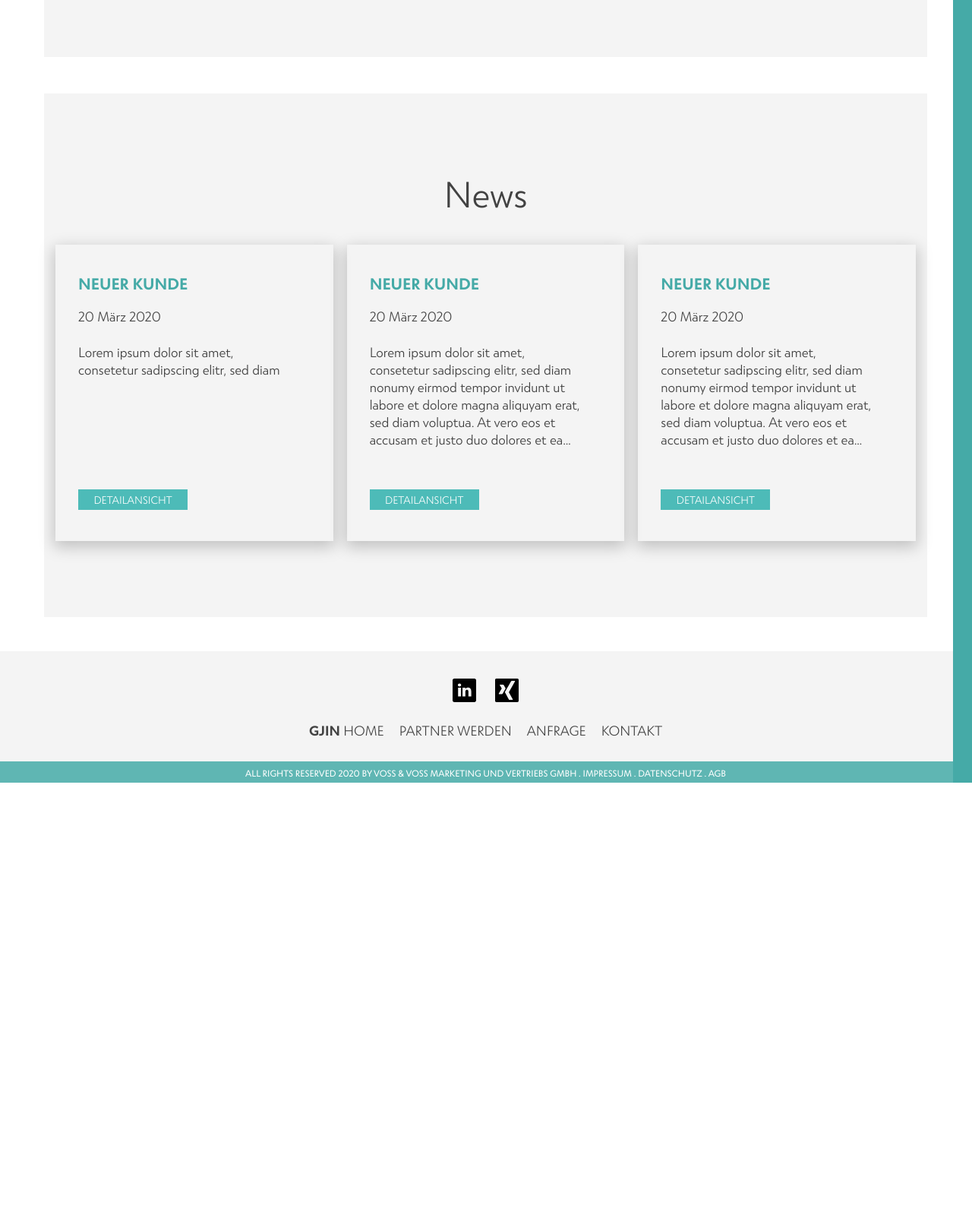
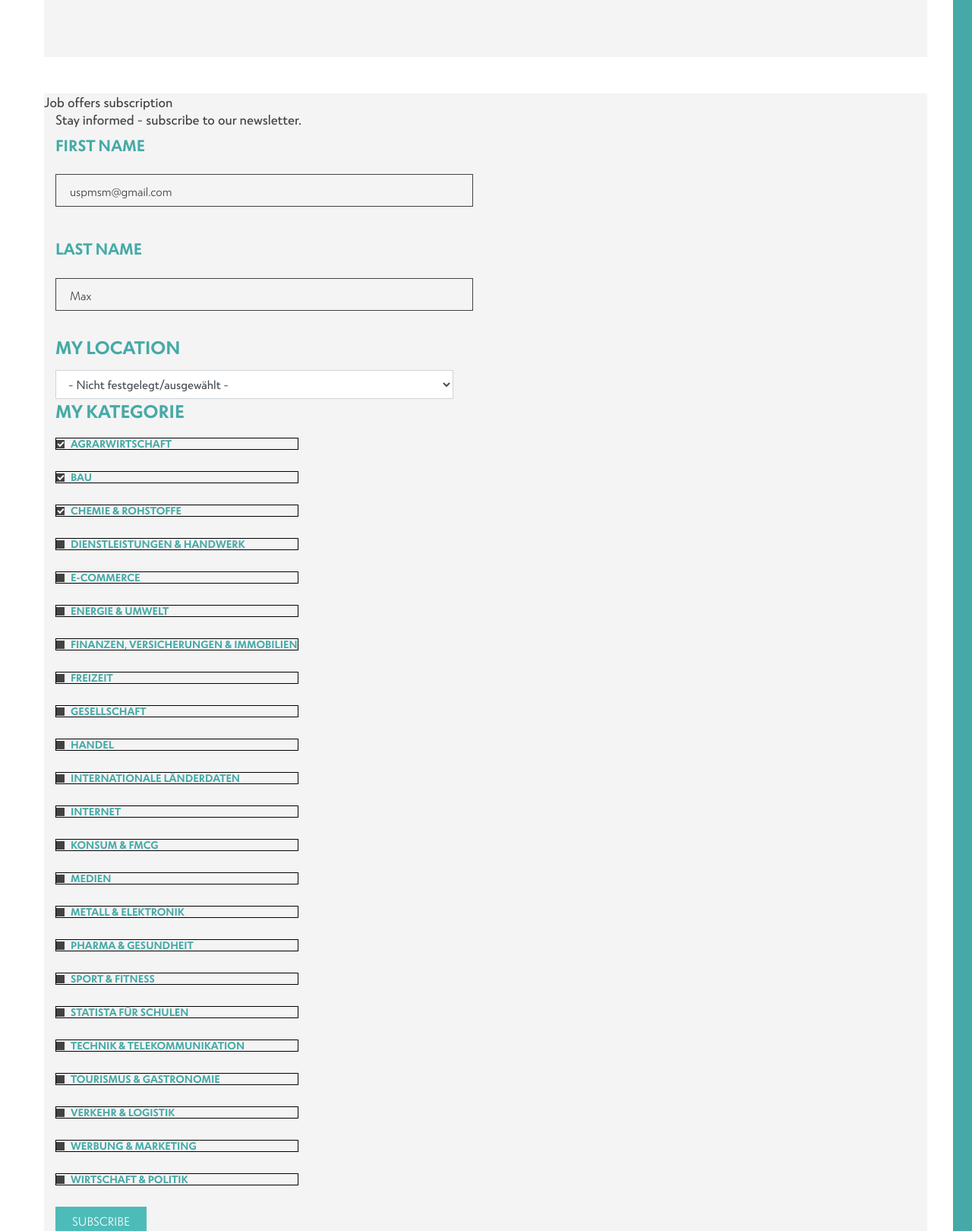
Before and after one commit to MaximSavhenko/GJIN, a website: page src/personal_account.html in a window 1280 px wide. Shown: the part 1180-2800 px from the top of the page at 76% size. Before the commit the page ends 2210 px from the top, so only its background shows below. Drawn offline with nearby package versions, Linux system fonts and the light colour scheme; files that its build step writes are made by us from their sources.

Commit message:
add fix subs

```diff
--- /dev/null
+++ b/src/assets/scss/block/subscription.scss
@@ -0,0 +1,28 @@
+#block-simplenewssubscription {
+
+    .input-group--text {
+        align-items: flex-start;
+    }
+
+    .form-item-field-my-location {
+        width: 100%;
+        max-width: 524px;
+    }
+
+    .form-wrapper {
+        .input-group__hints {
+            margin-bottom: 20px;
+        }
+    }
+
+    .input-group__checkbox {
+        border: 1px solid #000;
+
+        input [type=checkbox] {
+            &:disabled {
+                background-color: #eeee;
+            }
+        }
+
+    }
+}
--- a/src/assets/scss/style.scss
+++ b/src/assets/scss/style.scss
@@ -573,3 +573,4 @@ img {
 @import "block/kontaktiere.scss";
 @import "block/personal-form.scss";
 @import "block/cms-block.scss";
+@import "block/subscription.scss"
--- /dev/null
+++ b/src/partials/subscriptions.html
@@ -0,0 +1,382 @@
+<div class="simplenews-subscriptions-block-job-offer simplenews-subscriber-form block block-simplenews block-simplenews-subscription-block "
+    data-drupal-selector="simplenews-subscriptions-block-job-offer" id="block-simplenewssubscription">
+
+    <h2>Job offers subscription</h2>
+
+    <form action="/user/54/edit" method="post" id="simplenews-subscriptions-block-job-offer" accept-charset="UTF-8"
+        class="input-group input-group--text"
+        data-drupal-form-fields="edit-field-first-name-0-value,edit-field-last-name-0-value,edit-field-my-location,edit-field-my-kategorie-23,edit-field-my-kategorie-24,edit-field-my-kategorie-25,edit-field-my-kategorie-26,edit-field-my-kategorie-27,edit-field-my-kategorie-28,edit-field-my-kategorie-29,edit-field-my-kategorie-30,edit-field-my-kategorie-31,edit-field-my-kategorie-32,edit-field-my-kategorie-33,edit-field-my-kategorie-34,edit-field-my-kategorie-35,edit-field-my-kategorie-36,edit-field-my-kategorie-37,edit-field-my-kategorie-38,edit-field-my-kategorie-39,edit-field-my-kategorie-40,edit-field-my-kategorie-41,edit-field-my-kategorie-42,edit-field-my-kategorie-43,edit-field-my-kategorie-44,edit-field-my-kategorie-45,edit-submit--2">
+
+        <div id="edit-message"
+            class="js-form-item form-item js-form-type-item form-type-item js-form-item-message form-item-message form-no-label">
+            Stay informed - subscribe to our newsletter.
+        </div>
+
+        <input autocomplete="off" data-drupal-selector="form-k6l2r8xc0-knhd4zw47sxogrgpva1uttg0ufi5r1-hy" type="hidden"
+            name="form_build_id" value="form-K6l2r8Xc0-knHd4ZW47Sxogrgpva1uttG0UFI5R1_hY" class="form-control">
+
+
+        <input data-drupal-selector="edit-simplenews-subscriptions-block-job-offer-form-token" type="hidden"
+            name="form_token" value="aQ8el5FPZVgvwMq4IdNOgluasyJbgB2H2ncNDcnAHHw" class="form-control">
+
+
+        <input data-drupal-selector="edit-simplenews-subscriptions-block-job-offer" type="hidden" name="form_id"
+            value="simplenews_subscriptions_block_job-offer" class="form-control">
+
+        <div
+            class="js-form-item form-item js-form-type-textfield form-type-textfield js-form-item-field-first-name-0-value form-item-field-first-name-0-value">
+            <label for="edit-field-first-name-0-value" class="input-group__hints input-group__hints--otherProp">First
+                name</label>
+
+            <input class="js-text-full text-full form-text form-control"
+                data-drupal-selector="edit-field-first-name-0-value" type="text" id="edit-field-first-name-0-value"
+                name="field_first_name[0][value]" value="uspmsm@gmail.com" size="60" maxlength="50" placeholder="">
+
+
+        </div>
+
+
+        <div
+            class="js-form-item form-item js-form-type-textfield form-type-textfield js-form-item-field-last-name-0-value form-item-field-last-name-0-value">
+            <label for="edit-field-last-name-0-value" class="input-group__hints input-group__hints--otherProp">Last
+                name</label>
+
+            <input class="js-text-full text-full form-text form-control"
+                data-drupal-selector="edit-field-last-name-0-value" type="text" id="edit-field-last-name-0-value"
+                name="field_last_name[0][value]" value="Max" size="60" maxlength="50" placeholder="">
+
+
+        </div>
+
+
+        <div
+            class="js-form-item form-item js-form-type-select form-type-select js-form-item-field-my-location form-item-field-my-location">
+            <label for="edit-field-my-location" class="input-group__hints">My location</label>
+            <select data-drupal-selector="edit-field-my-location" id="edit-field-my-location" name="field_my_location"
+                class="form-select form-control jcf-hidden">
+                <option value="_none">- Nicht festgelegt/ausgewählt -</option>
+                <option value="6">Baden-Württemberg</option>
+                <option value="7">Bayern</option>
+                <option value="1">-München</option>
+                <option value="8">Berlin</option>
+                <option value="22">-Berlin</option>
+                <option value="9">Brandenburg</option>
+                <option value="10">Bremen</option>
+                <option value="11">Hamburg</option>
+                <option value="4">-Hamburg</option>
+                <option value="12">Hessen</option>
+                <option value="13">Mecklenburg-Vorpommern</option>
+                <option value="14">Niedersachsen</option>
+                <option value="15">Nordrhein-Westfalen</option>
+                <option value="2">-Köln</option>
+                <option value="16">Rheinland-Pfalz</option>
+                <option value="17">Saarland</option>
+                <option value="18">Sachsen</option>
+                <option value="3">-Dresden</option>
+                <option value="19">Sachsen-Anhalt</option>
+                <option value="20">Schleswig-Holstein</option>
+                <option value="21">Thüringen</option>
+            </select>
+        </div>
+
+        <div data-drupal-selector="edit-field-my-kategorie" id="edit-field-my-kategorie--wrapper"
+            class="fieldgroup form-composite js-form-item js-form-wrapper form-wrapper">
+            <label class="input-group__hints">
+                My Kategorie
+            </label>
+            <div id="edit-field-my-kategorie" class="form-checkboxes">
+                <div
+                    class="js-form-item form-item js-form-type-checkbox form-type-checkbox js-form-item-field-my-kategorie-23 form-item-field-my-kategorie-23 input-group__checkbox">
+                    <div class="input-group__clarification">
+
+                        <input data-drupal-selector="edit-field-my-kategorie-23" type="checkbox"
+                            id="edit-field-my-kategorie-23" name="field_my_kategorie[23]" value="23" checked="checked"
+                            class="form-checkbox form-control" disabled>
+
+
+                        <label for="edit-field-my-kategorie-23" class="option checkbox">Agrarwirtschaft</label>
+                    </div>
+                </div>
+                <div
+                    class="js-form-item form-item js-form-type-checkbox form-type-checkbox js-form-item-field-my-kategorie-24 form-item-field-my-kategorie-24 input-group__checkbox">
+                    <div class="input-group__clarification">
+
+                        <input data-drupal-selector="edit-field-my-kategorie-24" type="checkbox"
+                            id="edit-field-my-kategorie-24" name="field_my_kategorie[24]" value="24" checked="checked"
+                            class="form-checkbox form-control">
+
+
+                        <label for="edit-field-my-kategorie-24" class="option checkbox">Bau</label>
+                    </div>
+                </div>
+                <div
+                    class="js-form-item form-item js-form-type-checkbox form-type-checkbox js-form-item-field-my-kategorie-25 form-item-field-my-kategorie-25 input-group__checkbox">
+                    <div class="input-group__clarification">
+
+                        <input data-drupal-selector="edit-field-my-kategorie-25" type="checkbox"
+                            id="edit-field-my-kategorie-25" name="field_my_kategorie[25]" value="25" checked="checked"
+                            class="form-checkbox form-control">
+
+
+                        <label for="edit-field-my-kategorie-25" class="option checkbox">Chemie &amp; Rohstoffe</label>
+                    </div>
+                </div>
+                <div
+                    class="js-form-item form-item js-form-type-checkbox form-type-checkbox js-form-item-field-my-kategorie-26 form-item-field-my-kategorie-26 input-group__checkbox">
+                    <div class="input-group__clarification">
+
+                        <input data-drupal-selector="edit-field-my-kategorie-26" type="checkbox"
+                            id="edit-field-my-kategorie-26" name="field_my_kategorie[26]" value="26"
+                            class="form-checkbox form-control">
+
+
+                        <label for="edit-field-my-kategorie-26" class="option checkbox">Dienstleistungen &amp;
+                            Handwerk</label>
+                    </div>
+                </div>
+                <div
+                    class="js-form-item form-item js-form-type-checkbox form-type-checkbox js-form-item-field-my-kategorie-27 form-item-field-my-kategorie-27 input-group__checkbox">
+                    <div class="input-group__clarification">
+
+                        <input data-drupal-selector="edit-field-my-kategorie-27" type="checkbox"
+                            id="edit-field-my-kategorie-27" name="field_my_kategorie[27]" value="27"
+                            class="form-checkbox form-control">
+
+
+                        <label for="edit-field-my-kategorie-27" class="option checkbox">E-Commerce</label>
+                    </div>
+                </div>
+                <div
+                    class="js-form-item form-item js-form-type-checkbox form-type-checkbox js-form-item-field-my-kategorie-28 form-item-field-my-kategorie-28 input-group__checkbox">
+                    <div class="input-group__clarification">
+
+                        <input data-drupal-selector="edit-field-my-kategorie-28" type="checkbox"
+                            id="edit-field-my-kategorie-28" name="field_my_kategorie[28]" value="28"
+                            class="form-checkbox form-control">
+
+
+                        <label for="edit-field-my-kategorie-28" class="option checkbox">Energie &amp; Umwelt</label>
+                    </div>
+                </div>
+                <div
+                    class="js-form-item form-item js-form-type-checkbox form-type-checkbox js-form-item-field-my-kategorie-29 form-item-field-my-kategorie-29 input-group__checkbox">
+                    <div class="input-group__clarification">
+
+                        <input data-drupal-selector="edit-field-my-kategorie-29" type="checkbox"
+                            id="edit-field-my-kategorie-29" name="field_my_kategorie[29]" value="29"
+                            class="form-checkbox form-control">
+
+
+                        <label for="edit-field-my-kategorie-29" class="option checkbox">Finanzen, Versicherungen &amp;
+                            Immobilien</label>
+                    </div>
+                </div>
+                <div
+                    class="js-form-item form-item js-form-type-checkbox form-type-checkbox js-form-item-field-my-kategorie-30 form-item-field-my-kategorie-30 input-group__checkbox">
+                    <div class="input-group__clarification">
+
+                        <input data-drupal-selector="edit-field-my-kategorie-30" type="checkbox"
+                            id="edit-field-my-kategorie-30" name="field_my_kategorie[30]" value="30"
+                            class="form-checkbox form-control">
+
+
+                        <label for="edit-field-my-kategorie-30" class="option checkbox">Freizeit</label>
+                    </div>
+                </div>
+                <div
+                    class="js-form-item form-item js-form-type-checkbox form-type-checkbox js-form-item-field-my-kategorie-31 form-item-field-my-kategorie-31 input-group__checkbox">
+                    <div class="input-group__clarification">
+
+                        <input data-drupal-selector="edit-field-my-kategorie-31" type="checkbox"
+                            id="edit-field-my-kategorie-31" name="field_my_kategorie[31]" value="31"
+                            class="form-checkbox form-control">
+
+
+                        <label for="edit-field-my-kategorie-31" class="option checkbox">Gesellschaft</label>
+                    </div>
+                </div>
+                <div
+                    class="js-form-item form-item js-form-type-checkbox form-type-checkbox js-form-item-field-my-kategorie-32 form-item-field-my-kategorie-32 input-group__checkbox">
+                    <div class="input-group__clarification">
+
+                        <input data-drupal-selector="edit-field-my-kategorie-32" type="checkbox"
+                            id="edit-field-my-kategorie-32" name="field_my_kategorie[32]" value="32"
+                            class="form-checkbox form-control">
+
+
+                        <label for="edit-field-my-kategorie-32" class="option checkbox">Handel</label>
+                    </div>
+                </div>
+                <div
+                    class="js-form-item form-item js-form-type-checkbox form-type-checkbox js-form-item-field-my-kategorie-33 form-item-field-my-kategorie-33 input-group__checkbox">
+                    <div class="input-group__clarification">
+
+                        <input data-drupal-selector="edit-field-my-kategorie-33" type="checkbox"
+                            id="edit-field-my-kategorie-33" name="field_my_kategorie[33]" value="33"
+                            class="form-checkbox form-control">
+
+
+                        <label for="edit-field-my-kategorie-33" class="option checkbox">Internationale
+                            Länderdaten</label>
+                    </div>
+                </div>
+                <div
+                    class="js-form-item form-item js-form-type-checkbox form-type-checkbox js-form-item-field-my-kategorie-34 form-item-field-my-kategorie-34 input-group__checkbox">
+                    <div class="input-group__clarification">
+
+                        <input data-drupal-selector="edit-field-my-kategorie-34" type="checkbox"
+                            id="edit-field-my-kategorie-34" name="field_my_kategorie[34]" value="34"
+                            class="form-checkbox form-control">
+
+
+                        <label for="edit-field-my-kategorie-34" class="option checkbox">Internet</label>
+                    </div>
+                </div>
+                <div
+                    class="js-form-item form-item js-form-type-checkbox form-type-checkbox js-form-item-field-my-kategorie-35 form-item-field-my-kategorie-35 input-group__checkbox">
+                    <div class="input-group__clarification">
+
+                        <input data-drupal-selector="edit-field-my-kategorie-35" type="checkbox"
+                            id="edit-field-my-kategorie-35" name="field_my_kategorie[35]" value="35"
+                            class="form-checkbox form-control">
+
+
+                        <label for="edit-field-my-kategorie-35" class="option checkbox">Konsum &amp; FMCG</label>
+                    </div>
+                </div>
+                <div
+                    class="js-form-item form-item js-form-type-checkbox form-type-checkbox js-form-item-field-my-kategorie-36 form-item-field-my-kategorie-36 input-group__checkbox">
+                    <div class="input-group__clarification">
+
+                        <input data-drupal-selector="edit-field-my-kategorie-36" type="checkbox"
+                            id="edit-field-my-kategorie-36" name="field_my_kategorie[36]" value="36"
+                            class="form-checkbox form-control">
+
+
+                        <label for="edit-field-my-kategorie-36" class="option checkbox">Medien</label>
+                    </div>
+                </div>
+                <div
+                    class="js-form-item form-item js-form-type-checkbox form-type-checkbox js-form-item-field-my-kategorie-37 form-item-field-my-kategorie-37 input-group__checkbox">
+                    <div class="input-group__clarification">
+
+                        <input data-drupal-selector="edit-field-my-kategorie-37" type="checkbox"
+                            id="edit-field-my-kategorie-37" name="field_my_kategorie[37]" value="37"
+                            class="form-checkbox form-control">
+
+
+                        <label for="edit-field-my-kategorie-37" class="option checkbox">Metall &amp; Elektronik</label>
+                    </div>
+                </div>
+                <div
+                    class="js-form-item form-item js-form-type-checkbox form-type-checkbox js-form-item-field-my-kategorie-38 form-item-field-my-kategorie-38 input-group__checkbox">
+                    <div class="input-group__clarification">
+
+                        <input data-drupal-selector="edit-field-my-kategorie-38" type="checkbox"
+                            id="edit-field-my-kategorie-38" name="field_my_kategorie[38]" value="38"
+                            class="form-checkbox form-control">
+
+
+                        <label for="edit-field-my-kategorie-38" class="option checkbox">Pharma &amp; Gesundheit</label>
+                    </div>
+                </div>
+                <div
+                    class="js-form-item form-item js-form-type-checkbox form-type-checkbox js-form-item-field-my-kategorie-39 form-item-field-my-kategorie-39 input-group__checkbox">
+                    <div class="input-group__clarification">
+
+                        <input data-drupal-selector="edit-field-my-kategorie-39" type="checkbox"
+                            id="edit-field-my-kategorie-39" name="field_my_kategorie[39]" value="39"
+                            class="form-checkbox form-control">
+
+
+                        <label for="edit-field-my-kategorie-39" class="option checkbox">Sport &amp; Fitness</label>
+                    </div>
+                </div>
+                <div
+                    class="js-form-item form-item js-form-type-checkbox form-type-checkbox js-form-item-field-my-kategorie-40 form-item-field-my-kategorie-40 input-group__checkbox">
+                    <div class="input-group__clarification">
+
+                        <input data-drupal-selector="edit-field-my-kategorie-40" type="checkbox"
+                            id="edit-field-my-kategorie-40" name="field_my_kategorie[40]" value="40"
+                            class="form-checkbox form-control">
+
+
+                        <label for="edit-field-my-kategorie-40" class="option checkbox">Statista für Schulen</label>
+                    </div>
+                </div>
+                <div
+                    class="js-form-item form-item js-form-type-checkbox form-type-checkbox js-form-item-field-my-kategorie-41 form-item-field-my-kategorie-41 input-group__checkbox">
+                    <div class="input-group__clarification">
+
+                        <input data-drupal-selector="edit-field-my-kategorie-41" type="checkbox"
+                            id="edit-field-my-kategorie-41" name="field_my_kategorie[41]" value="41"
+                            class="form-checkbox form-control">
+
+
+                        <label for="edit-field-my-kategorie-41" class="option checkbox">Technik &amp;
+                            Telekommunikation</label>
+                    </div>
+                </div>
+                <div
+                    class="js-form-item form-item js-form-type-checkbox form-type-checkbox js-form-item-field-my-kategorie-42 form-item-field-my-kategorie-42 input-group__checkbox">
+                    <div class="input-group__clarification">
+
+                        <input data-drupal-selector="edit-field-my-kategorie-42" type="checkbox"
+                            id="edit-field-my-kategorie-42" name="field_my_kategorie[42]" value="42"
+                            class="form-checkbox form-control">
+
+
+                        <label for="edit-field-my-kategorie-42" class="option checkbox">Tourismus &amp;
+                            Gastronomie</label>
+                    </div>
+                </div>
+                <div
+                    class="js-form-item form-item js-form-type-checkbox form-type-checkbox js-form-item-field-my-kategorie-43 form-item-field-my-kategorie-43 input-group__checkbox">
+                    <div class="input-group__clarification">
+
+                        <input data-drupal-selector="edit-field-my-kategorie-43" type="checkbox"
+                            id="edit-field-my-kategorie-43" name="field_my_kategorie[43]" value="43"
+                            class="form-checkbox form-control">
+
+
+                        <label for="edit-field-my-kategorie-43" class="option checkbox">Verkehr &amp; Logistik</label>
+                    </div>
+                </div>
+                <div
+                    class="js-form-item form-item js-form-type-checkbox form-type-checkbox js-form-item-field-my-kategorie-44 form-item-field-my-kategorie-44 input-group__checkbox">
+                    <div class="input-group__clarification">
+
+                        <input data-drupal-selector="edit-field-my-kategorie-44" type="checkbox"
+                            id="edit-field-my-kategorie-44" name="field_my_kategorie[44]" value="44"
+                            class="form-checkbox form-control">
+
+
+                        <label for="edit-field-my-kategorie-44" class="option checkbox">Werbung &amp; Marketing</label>
+                    </div>
+                </div>
+                <div
+                    class="js-form-item form-item js-form-type-checkbox form-type-checkbox js-form-item-field-my-kategorie-45 form-item-field-my-kategorie-45 input-group__checkbox">
+                    <div class="input-group__clarification">
+
+                        <input data-drupal-selector="edit-field-my-kategorie-45" type="checkbox"
+                            id="edit-field-my-kategorie-45" name="field_my_kategorie[45]" value="45"
+                            class="form-checkbox form-control">
+
+
+                        <label for="edit-field-my-kategorie-45" class="option checkbox">Wirtschaft &amp; Politik</label>
+                    </div>
+                </div>
+            </div>
+
+        </div>
+
+        <div class="input-group__btn">
+            <input data-drupal-selector="edit-submit" type="submit" id="edit-submit--2" name="op" value="Subscribe"
+                class="button button--primary js-form-submit form-submit button--otherProp">
+
+        </div>
+        <a href="/user/54/simplenews" data-drupal-selector="edit-manage" id="edit-manage">Manage existing</a>
+
+    </form>
+
+</div>
```
Also changed, not shown: src/index.html (+1 -1 lines), src/personal_account.html (+4 -0 lines), src/assets/js/jQuery.js.
